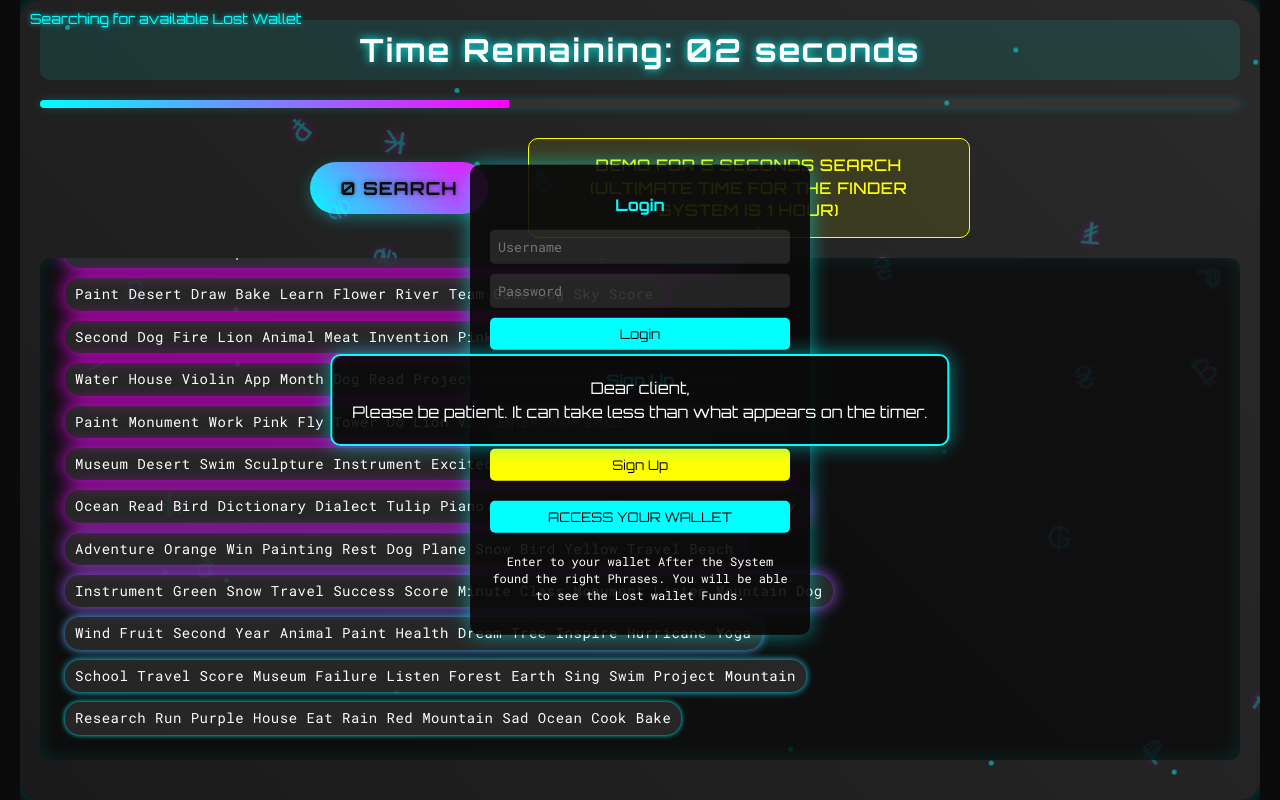
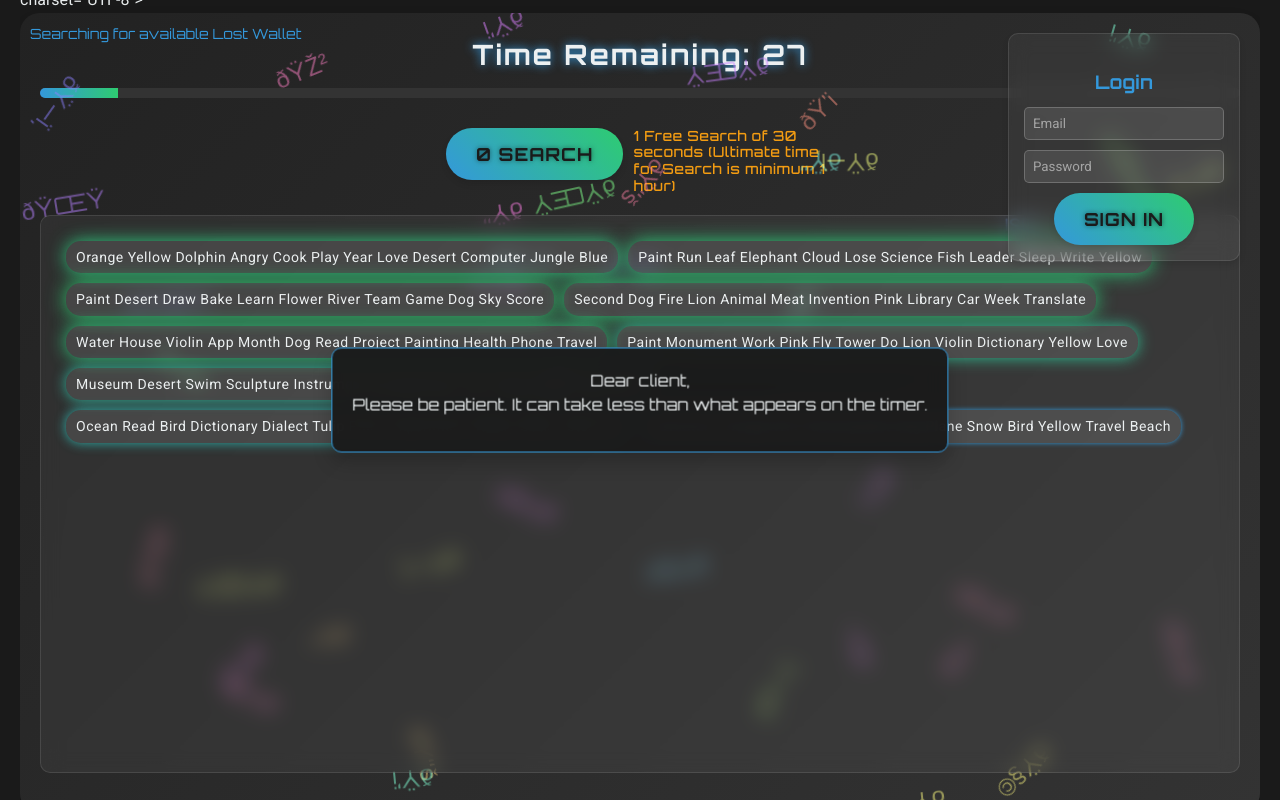
Before and after one commit to JovaOttello/Wallet, a plain HTML site: page index.html in a window 1280 px wide. Both pictures are taken after a click on the button "1 SEARCH". Drawn offline with Linux system fonts and the light colour scheme.

Commit message:
index.html

```diff
--- a/index.html
+++ b/index.html
@@ -1,25 +1,25 @@
 <index.html>
 <html>
 <head>
-<meta charset="UTF-8">
-<meta name="viewport" content="width=device-width, initial-scale=1.0">
+charset="UTF-8"><meta name="viewport" content="width=device-width, initial-scale=1.0">
+<link href="https://fonts.googleapis.com/css2?family=Orbitron:wght@400;500;700&family=Roboto:wght@300;400;700&display=swap" rel="stylesheet">
 <style>
-    @import url('https://fonts.googleapis.com/css2?family=Orbitron:wght@400;500;700&family=Roboto+Mono:wght@300;400;600&display=swap');
-
     :root {
-        --primary: #00ffff;
-        --secondary: #ff00ff;
-        --tertiary: #ffff00;
-        --background: #0a0a0a;
-        --text: #ffffff;
+        --primary: #3498db;
+        --secondary: #2ecc71;
+        --tertiary: #f39c12;
+        --background: #1a1a1a;
+        --text: #ecf0f1;
         --font-display: 'Orbitron', sans-serif;
-        --font-text: 'Roboto Mono', monospace;
+        --font-text: 'Roboto', sans-serif;
     }
 
     body, html {
         margin: 0;
         padding: 0;
         font-family: var(--font-text);
+        font-size: 16px;
+        line-height: 1.6;
         background-color: var(--background);
         color: var(--text);
         height: 100vh;
@@ -34,9 +34,9 @@
         height: 95vh;
         max-width: 1200px;
         max-height: 800px;
-        background: linear-gradient(45deg, #1a1a1a, #2a2a2a);
+        background: linear-gradient(135deg, #222, #333);
         border-radius: 20px;
-        box-shadow: 0 0 20px rgba(0, 255, 255, 0.3);
+        box-shadow: 0 10px 30px rgba(0, 0, 0, 0.3);
         display: flex;
         flex-direction: column;
         padding: 20px;
@@ -64,14 +64,13 @@
 
     .button-container {
         display: flex;
-        align-items: center;
+        align-items: flex-start;
         justify-content: center;
         margin: 20px auto;
         flex-wrap: wrap;
-        gap: 20px;
     }
 
-    #searchButton {
+    #searchButton, #signInButton {
         background: linear-gradient(45deg, var(--primary), var(--secondary));
         border: none;
         color: var(--background);
@@ -85,74 +84,34 @@
         font-family: var(--font-display);
         letter-spacing: 1px;
         text-transform: uppercase;
-        box-shadow: 0 5px 15px rgba(0, 255, 255, 0.3);
-        position: relative;
-        overflow: hidden;
+        box-shadow: 0 4px 6px rgba(0, 0, 0, 0.1);
     }
 
-    #searchButton::after {
-        content: '';
-        position: absolute;
-        top: -50%;
-        left: -50%;
-        width: 200%;
-        height: 200%;
-        background: radial-gradient(circle, rgba(255,255,255,0.8) 10%, transparent 70%);
-        opacity: 0;
-        transition: opacity 0.3s;
-    }
-
-    #searchButton:hover {
-        transform: scale(1.05) translateY(-3px);
-        box-shadow: 0 8px 20px rgba(0, 255, 255, 0.5);
-    }
-
-    #searchButton:hover::after {
-        opacity: 1;
+    #searchButton:hover, #signInButton:hover {
+        transform: translateY(-2px);
+        box-shadow: 0 6px 8px rgba(0, 0, 0, 0.15);
     }
 
     #trialText {
         color: var(--tertiary);
-        font-size: 16px;
+        font-size: 14px;
         font-weight: 500;
+        margin-left: 10px;
         font-family: var(--font-display);
         letter-spacing: 0.5px;
-        text-transform: uppercase;
-        max-width: 400px;
-        line-height: 1.4;
-        text-align: center;
-        background: rgba(255, 255, 0, 0.1);
-        border: 1px solid var(--tertiary);
-        border-radius: 10px;
-        padding: 15px 20px;
-        animation: pulse 2s infinite;
-        display: flex;
-        flex-wrap: wrap;
-        justify-content: center;
-        align-items: center;
-        margin-left: 20px;
-        box-shadow: 0 0 10px rgba(255, 255, 0, 0.3);
-    }
-
-    @keyframes pulse {
-        0% {
-            box-shadow: 0 0 0 0 rgba(255, 255, 0, 0.4);
-        }
-        70% {
-            box-shadow: 0 0 0 10px rgba(255, 255, 0, 0);
-        }
-        100% {
-            box-shadow: 0 0 0 0 rgba(255, 255, 0, 0);
-        }
+        max-width: 200px;
+        text-align: left;
+        line-height: 1.2;
     }
 
     #searchArea {
         flex-grow: 1;
-        background: rgba(10, 10, 10, 0.8);
+        background: rgba(255, 255, 255, 0.05);
+        backdrop-filter: blur(10px);
+        border: 1px solid rgba(255, 255, 255, 0.1);
         border-radius: 10px;
         padding: 20px;
         overflow-y: auto;
-        font-family: var(--font-text);
         white-space: pre-wrap;
         word-wrap: break-word;
         margin-bottom: 20px;
@@ -160,7 +119,6 @@
         z-index: 1;
         font-size: 14px;
         line-height: 1.6;
-        box-shadow: inset 0 0 20px rgba(0, 255, 255, 0.1);
     }
 
     #searchTitle {
@@ -172,38 +130,47 @@
         color: var(--primary);
         opacity: 0;
         transition: opacity 0.5s ease;
-        text-shadow: 0 0 5px var(--primary);
     }
 
-    .popup {
+    .popup, .notification {
         position: fixed;
         top: 50%;
         left: 50%;
         transform: translate(-50%, -50%);
-        background: rgba(10, 10, 10, 0.9);
-        border: 2px solid var(--primary);
+        background: rgba(26, 26, 26, 0.95);
+        border: 1px solid var(--primary);
         border-radius: 10px;
         padding: 20px;
         z-index: 1000;
         opacity: 0;
-        visibility: hidden;
-        transition: opacity 0.5s ease, visibility 0.5s ease;
+        transition: opacity 0.5s ease;
         max-width: 80%;
         text-align: center;
-        box-shadow: 0 0 20px rgba(0, 255, 255, 0.5);
+        backdrop-filter: blur(10px);
+        box-shadow: 0 10px 20px rgba(0, 0, 0, 0.2);
     }
 
-    .popup p {
-        margin: 0;
+    .popup p, .notification p {
+        margin: 0 0 15px 0;
         font-family: var(--font-display);
         font-size: 16px;
         color: var(--text);
         line-height: 1.5;
     }
 
-    .popup.show {
-        opacity: 1;
-        visibility: visible;
+    .notification button {
+        background: linear-gradient(45deg, var(--primary), var(--secondary));
+        border: none;
+        color: var(--background);
+        padding: 10px 20px;
+        font-size: 14px;
+        font-weight: 700;
+        border-radius: 50px;
+        cursor: pointer;
+        transition: all 0.3s ease;
+        font-family: var(--font-display);
+        letter-spacing: 1px;
+        text-transform: uppercase;
     }
 
     #progressBar {
@@ -213,7 +180,6 @@
         border-radius: 5px;
         overflow: hidden;
         margin-bottom: 10px;
-        box-shadow: 0 0 10px rgba(0, 255, 255, 0.2);
     }
 
     #progressFill {
@@ -225,15 +191,12 @@
 
     #timer {
         text-align: center;
-        font-size: 32px;
-        margin-bottom: 20px;
+        font-size: 28px;
+        margin-bottom: 10px;
         font-weight: 700;
         text-shadow: 0 0 10px var(--primary);
         font-family: var(--font-display);
         letter-spacing: 2px;
-        background: rgba(0, 255, 255, 0.1);
-        padding: 10px;
-        border-radius: 10px;
     }
 
     .phrase {
@@ -246,12 +209,6 @@
         font-family: var(--font-text);
         font-weight: 400;
         letter-spacing: 0.5px;
-        transition: transform 0.3s ease, box-shadow 0.3s ease;
-    }
-
-    .phrase:hover {
-        transform: translateY(-3px);
-        box-shadow: 0 5px 15px rgba(0, 255, 255, 0.5);
     }
 
     @keyframes glow {
@@ -265,13 +222,11 @@
 
     .floating-symbol {
         position: absolute;
-        font-size: 32px;
-        opacity: 0.3;
+        font-size: 24px;
+        opacity: 0.5;
         pointer-events: none;
         z-index: 0;
         font-family: var(--font-display);
-        color: var(--primary);
-        text-shadow: 0 0 10px var(--secondary);
     }
 
     @keyframes float {
@@ -279,11 +234,88 @@
             transform: translateY(0) rotate(0deg);
         }
         50% {
-            transform: translateY(-30px) rotate(180deg);
+            transform: translateY(-20px) rotate(180deg);
         }
         100% {
             transform: translateY(0) rotate(360deg);
         }
+    }
+
+    #loginSection {
+        position: absolute;
+        top: 20px;
+        right: 20px;
+        background: rgba(255, 255, 255, 0.05);
+        backdrop-filter: blur(10px);
+        border: 1px solid rgba(255, 255, 255, 0.1);
+        padding: 15px;
+        border-radius: 10px;
+        display: flex;
+        flex-direction: column;
+        align-items: center;
+        z-index: 10;
+        box-shadow: 0 4px 6px rgba(0, 0, 0, 0.1);
+    }
+
+    #loginSection h3 {
+        font-family: var(--font-display);
+        color: var(--primary);
+        margin-bottom: 10px;
+    }
+
+    #loginSection input {
+        width: 200px;
+        padding: 8px;
+        margin-bottom: 10px;
+        border: 1px solid rgba(255, 255, 255, 0.2);
+        border-radius: 5px;
+        background: rgba(255, 255, 255, 0.1);
+        color: var(--text);
+        font-family: var(--font-text);
+        transition: all 0.3s ease;
+    }
+
+    #loginSection input:focus {
+        background: rgba(255, 255, 255, 0.15);
+        border-color: var(--primary);
+    }
+
+    #loginSection input::placeholder {
+        color: rgba(255, 255, 255, 0.5);
+    }
+
+    #loginNotification {
+        display: none;
+    }
+
+    .pulse {
+        animation: pulse 2s infinite;
+    }
+
+    @keyframes pulse {
+        0% {
+            transform: scale(1);
+        }
+        50% {
+            transform: scale(1.05);
+        }
+        100% {
+            transform: scale(1);
+        }
+    }
+
+    .hover-glow:hover {
+        text-shadow: 0 0 10px var(--primary);
+    }
+
+    .interactive-bg {
+        position: absolute;
+        top: 0;
+        left: 0;
+        right: 0;
+        bottom: 0;
+        pointer-events: none;
+        z-index: -1;
     }
 
     @media (max-width: 768px) {
@@ -293,6 +325,7 @@
             max-width: none;
             max-height: none;
             border-radius: 0;
+            padding: 15px;
         }
 
         #searchButton {
@@ -308,161 +341,55 @@
             font-size: 12px;
         }
 
+        #loginSection {
+            position: relative;
+            top: 0;
+            right: 0;
+            width: 100%;
+            margin-bottom: 20px;
+        }
+
         #trialText {
-            max-width: 100%;
-            margin-left: 0;
+            text-align: center;
             margin-top: 10px;
         }
-    }
 
-    .particle {
-        position: absolute;
-        width: 5px;
-        height: 5px;
-        background-color: var(--primary);
-        border-radius: 50%;
-        pointer-events: none;
-        opacity: 0.5;
-    }
+        .button-container {
+            flex-direction: column;
+            align-items: center;
+        }
 
-    @keyframes particleFloat {
-        0%, 100% {
-            transform: translateY(0) translateX(0);
+        #loginSection input {
+            width: 100%;
         }
-        50% {
-            transform: translateY(-20px) translateX(10px);
-        }
-    }
-
-    .ripple {
-        position: absolute;
-        border-radius: 50%;
-        background-color: rgba(255, 255, 255, 0.7);
-        transform: scale(0);
-        animation: ripple 0.6s linear;
-        pointer-events: none;
-    }
-
-    @keyframes ripple {
-        to {
-            transform: scale(4);
-            opacity: 0;
-        }
-    }
-
-    .login-section {
-        position: fixed;
-        top: 50%;
-        left: 50%;
-        transform: translate(-50%, -50%);
-        display: flex;
-        flex-direction: column;
-        gap: 10px;
-        z-index: 1000;
-        background: rgba(10, 10, 10, 0.9);
-        padding: 20px;
-        border-radius: 10px;
-        box-shadow: 0 0 20px rgba(0, 255, 255, 0.5);
-        max-width: 300px;
-        width: 90%;
-    }
-
-    .login-section h3 {
-        color: var(--primary);
-        font-family: var(--font-display);
-        margin: 10px 0 5px;
-        font-size: 16px;
-        text-align: center;
-    }
-
-    .login-section input {
-        padding: 8px;
-        border: none;
-        border-radius: 5px;
-        background: rgba(255, 255, 255, 0.1);
-        color: var(--text);
-        font-family: var(--font-text);
-        width: 100%;
-    }
-
-    .login-section button {
-        padding: 8px 15px;
-        border: none;
-        border-radius: 5px;
-        background: var(--primary);
-        color: var(--background);
-        font-family: var(--font-display);
-        cursor: pointer;
-        transition: all 0.3s ease;
-    }
-
-    .login-section button:hover {
-        background: var(--secondary);
-    }
-
-    #signupButton {
-        background: var(--tertiary);
-        color: var(--background);
-    }
-
-    #signupButton:hover {
-        background: var(--secondary);
-    }
-
-    #accessWalletButton {
-        background: var(--primary);
-        color: var(--background);
-        margin-top: 10px;
-    }
-
-    #accessWalletButton:hover {
-        background: var(--secondary);
-    }
-
-    #walletDescription {
-        font-size: 12px;
-        color: var(--text);
-        text-align: center;
-        margin-top: 10px;
-        line-height: 1.4;
     }
 </style>
 </head>
 <body>
 <div class="container">
-    <div id="loginSection" class="login-section">
+    <div id="loginSection">
         <h3>Login</h3>
-        <input type="text" id="username" placeholder="Username" required>
+        <input type="email" id="email" placeholder="Email" required>
         <input type="password" id="password" placeholder="Password" required>
-        <button id="loginButton">Login</button>
-        <h3>Sign Up</h3>
-        <input type="email" id="signupEmail" placeholder="ENTER YOUR EMAIL" required>
-        <button id="signupButton">Sign Up</button>
-        <button id="accessWalletButton">ACCESS YOUR WALLET</button>
-        <p id="walletDescription">Enter to your wallet After the System found the right Phrases. You will be able to see the Lost wallet Funds.</p>
+        <button id="signInButton">Sign In</button>
     </div>
-    <div id="timer">Time Remaining: 05 seconds</div>
+    <div id="timer">Time Remaining: 30</div>
     <div id="progressBar"><div id="progressFill"></div></div>
     <div class="button-container">
         <button id="searchButton">1 SEARCH</button>
-        <span id="trialText">DEMO for 5 seconds search (Ultimate time for the FINDER SYSTEM is 1 Hour)</span>
+        <span id="trialText">1 Free Search of 30 seconds (Ultimate time for Search is minimum 1 hour)</span>
     </div>
     <div id="searchTitle">Searching for available Lost Wallet</div>
     <div id="searchArea"></div>
     <div id="popup" class="popup">
         <p>Dear client,<br>Please be patient. It can take less than what appears on the timer.</p>
     </div>
-    <div id="searchCompletePopup" class="popup">
-        <p>4 Out of 12 Phrases Found - Please Buy more Searches in our packages</p>
+    <div id="completionNotification" class="notification">
+        <p>We found 4 out of 12 Phrases of your Lost funds, Please Buy In the main page a Package of minimum 1 hour Searching!</p>
+        <button onclick="closeNotification()">Close</button>
     </div>
-    <div id="noSearchPopup" class="popup">
-        <p>NO MORE AVAILABLE SEARCH - Please Buy a package to Continue the searching</p>
-    </div>
-    <div id="invalidLoginPopup" class="popup">
-        <p>INVALID CREDENTIALS</p>
-    </div>
-    <div id="signupSuccessPopup" class="popup">
-        <p>Sign Up Successfully</p>
+    <div id="loginNotification" class="notification">
+        <p>You have Login Successfully</p>
     </div>
 </div>
 
@@ -492,30 +419,29 @@ const words = [
 
 let isSearching = false;
 let timer;
-let duration = 5; // 5 seconds
+let duration = 30; // 30 seconds
 let startTime;
 let searchCount = 1;
 
 function startSearch() {
-    if (isSearching || searchCount === 0) return;
+    if (isSearching) return;
     isSearching = true;
-    searchCount = 0;
     startTime = Date.now();
     document.getElementById('searchButton').textContent = `0 SEARCH`;
     document.getElementById('searchButton').disabled = true;
     document.getElementById('searchArea').innerHTML = '';
     document.getElementById('searchTitle').style.opacity = '1';
-    showPopup('popup');
+    showPopup();
     updateProgress();
     searchLoop();
     animateFloatingSymbols();
 }
 
-function showPopup(popupId) {
-    const popup = document.getElementById(popupId);
-    popup.classList.add('show');
+function showPopup() {
+    const popup = document.getElementById('popup');
+    popup.style.opacity = '1';
     setTimeout(() => {
-        popup.classList.remove('show');
+        popup.style.opacity = '0';
     }, 5000); // Hide popup after 5 seconds
 }
 
@@ -527,7 +453,7 @@ function searchLoop() {
 
     const elapsedTime = (Date.now() - startTime) / 1000;
     if (elapsedTime < duration) {
-        setTimeout(searchLoop, (Math.random() * 500 + 100) * (2/3));
+        setTimeout(searchLoop, Math.random() * 500 + 100);
     } else {
         endSearch();
     }
@@ -554,7 +480,7 @@ function updateProgress() {
 
     const remainingTime = Math.max(duration - elapsedTime, 0);
     const seconds = Math.floor(remainingTime);
-    document.getElementById('timer').textContent = `Time Remaining: ${seconds.toString().padStart(2, '0')} seconds`;
+    document.getElementById('timer').textContent = `Time Remaining: ${seconds.toString().padStart(2, '0')}`;
 
     if (isSearching) {
         requestAnimationFrame(updateProgress);
@@ -563,99 +489,148 @@ function updateProgress() {
 
 function endSearch() {
     isSearching = false;
-    document.getElementById('searchButton').disabled = true;
+    document.getElementById('searchButton').disabled = false;
+    document.getElementById('searchButton').textContent = `0 SEARCH`;
     document.getElementById('searchTitle').style.opacity = '0';
     addToSearchArea("Search completed!");
-    showPopup('searchCompletePopup');
+    showCompletionNotification();
+}
+
+function showCompletionNotification() {
+    const notification = document.getElementById('completionNotification');
+    notification.style.opacity = '1';
+    setTimeout(() => {
+        if (notification.style.opacity !== '0') {
+            closeNotification();
+        }
+    }, 10000); // Auto-close after 10 seconds if not closed manually
+}
+
+function closeNotification() {
+    const notification = document.getElementById('completionNotification');
+    notification.style.opacity = '0';
+}
+
+function removeLoginSection() {
+    const loginSection = document.getElementById('loginSection');
+    if (loginSection) {
+        loginSection.remove();
+    }
 }
 
 function animateFloatingSymbols() {
-    const cryptoSymbols = ['₿', 'Ξ', '₳', '₴', '₵', '₲', '₮', '₱', '₭', '₽'];
     const container = document.querySelector('.container');
-
-    for (let i = 0; i < 10; i++) {
+    const symbols = ['⚡', '💡', '🔍', '🗝️', '🎲', '🧩', '📚', '🌟'];
+    for (let i = 0; i < 20; i++) {
         const symbol = document.createElement('div');
         symbol.className = 'floating-symbol';
-        symbol.textContent = cryptoSymbols[Math.floor(Math.random() * cryptoSymbols.length)];
+        symbol.textContent = symbols[Math.floor(Math.random() * symbols.length)];
         symbol.style.left = `${Math.random() * 100}%`;
         symbol.style.top = `${Math.random() * 100}%`;
-        symbol.style.animation = `float ${5 + Math.random() * 10}s ease-in-out infinite`;
+        symbol.style.animation = `float ${5 + Math.random() * 10}s infinite`;
+        symbol.style.color = `hsl(${Math.random() * 360}, 100%, 75%)`;
         container.appendChild(symbol);
     }
 }
 
-function createParticles() {
-    const container = document.querySelector('.container');
-    for (let i = 0; i < 20; i++) {
-        const particle = document.createElement('div');
-        particle.className = 'particle';
-        particle.style.left = `${Math.random() * 100}%`;
-        particle.style.top = `${Math.random() * 100}%`;
-        particle.style.animation = `particleFloat ${3 + Math.random() * 5}s ease-in-out infinite`;
-        container.appendChild(particle);
-    }
-}
+function addInteractiveBackground() {
+    const bg = document.createElement('div');
+    bg.className = 'interactive-bg';
+    document.querySelector('.container').appendChild(bg);
 
-function createRipple(event) {
-    const ripple = document.createElement('div');
-    ripple.className = 'ripple';
-    document.body.appendChild(ripple);
-
-    const size = Math.max(this.clientWidth, this.clientHeight);
-    const rect = this.getBoundingClientRect();
-
-    ripple.style.width = ripple.style.height = `${size}px`;
-    ripple.style.left = `${event.clientX - rect.left - size / 2}px`;
-    ripple.style.top = `${event.clientY - rect.top - size / 2}px`;
-
-    ripple.addEventListener('animationend', () => {
-        ripple.remove();
+    document.addEventListener('mousemove', (e) => {
+        const x = e.clientX / window.innerWidth;
+        const y = e.clientY / window.innerHeight;
+        bg.style.background = `radial-gradient(circle at ${x * 100}% ${y * 100}%, rgba(0, 255, 255, 0.1), transparent)`;
     });
 }
 
-// Login functionality
-document.getElementById('loginButton').addEventListener('click', function() {
-    const username = document.getElementById('username').value;
-    const password = document.getElementById('password').value;
+function enhanceInteractivity() {
+    document.getElementById('searchButton').classList.add('pulse');
+    document.querySelectorAll('.phrase').forEach(phrase => {
+        phrase.classList.add('hover-glow');
+    });
+}
 
-    if (username === 'Gh57dd@' && password === 'JjkesUY24') {
-        alert('Login successful!');
-        // You can add more actions here for successful login
-    } else {
-        showPopup('invalidLoginPopup');
+document.getElementById('searchButton').addEventListener('click', () => {
+    if (searchCount > 0) {
+        startSearch();
+        searchCount--;
     }
 });
 
-// Sign up functionality
-document.getElementById('signupButton').addEventListener('click', function() {
-    const email = document.getElementById('signupEmail').value;
-    if (email) {
-        showPopup('signupSuccessPopup');
-        // Hide the login section after successful sign-up
+document.getElementById('signInButton').addEventListener('click', () => {
+    const loginNotification = document.getElementById('loginNotification');
+    loginNotification.style.display = 'block';
+    loginNotification.style.opacity = '1';
+    setTimeout(() => {
+        loginNotification.style.opacity = '0';
         setTimeout(() => {
-            document.getElementById('loginSection').style.display = 'none';
-        }, 5000); // Hide after 5 seconds (matching the popup duration)
-    } else {
-        alert('Please enter an email address');
-    }
-});
-
-// Access Wallet functionality
-document.getElementById('accessWalletButton').addEventListener('click', function() {
-    window.location.href = 'https://walletcryp.com';
+            loginNotification.style.display = 'none';
+            removeLoginSection();
+        }, 500);
+    }, 4000);
 });
 
 // Initial setup
-document.getElementById('searchButton').addEventListener('click', () => {
-    if (searchCount > 0) {
-        startSearch();
-    } else {
-        showPopup('noSearchPopup');
+document.addEventListener('DOMContentLoaded', () => {
+    addInteractiveBackground();
+    enhanceInteractivity();
+    animateFloatingSymbols();
+    addProfessionalInteractiveBackground();
+});
+
+// Add this function to create a more professional interactive background
+function addProfessionalInteractiveBackground() {
+    const bg = document.querySelector('.interactive-bg');
+    if (!bg) return;
+
+    const canvas = document.createElement('canvas');
+    const ctx = canvas.getContext('2d');
+    bg.appendChild(canvas);
+
+    function resizeCanvas() {
+        canvas.width = bg.offsetWidth;
+        canvas.height = bg.offsetHeight;
     }
-});
-createParticles();
-document.body.addEventListener('click', createRipple);
-animateFloatingSymbols();
+
+    window.addEventListener('resize', resizeCanvas);
+    resizeCanvas();
+
+    const particles = [];
+    const particleCount = 50;
+
+    for (let i = 0; i < particleCount; i++) {
+        particles.push({
+            x: Math.random() * canvas.width,
+            y: Math.random() * canvas.height,
+            radius: Math.random() * 2 + 1,
+            dx: (Math.random() - 0.5) * 0.5,
+            dy: (Math.random() - 0.5) * 0.5
+        });
+    }
+
+    function drawParticles() {
+        ctx.clearRect(0, 0, canvas.width, canvas.height);
+        ctx.fillStyle = 'rgba(52, 152, 219, 0.5)';
+
+        particles.forEach(particle => {
+            ctx.beginPath();
+            ctx.arc(particle.x, particle.y, particle.radius, 0, Math.PI * 2);
+            ctx.fill();
+
+            particle.x += particle.dx;
+            particle.y += particle.dy;
+
+            if (particle.x < 0 || particle.x > canvas.width) particle.dx *= -1;
+            if (particle.y < 0 || particle.y > canvas.height) particle.dy *= -1;
+        });
+
+        requestAnimationFrame(drawParticles);
+    }
+
+    drawParticles();
+}
 </script>
 </body>
 </html>
```
